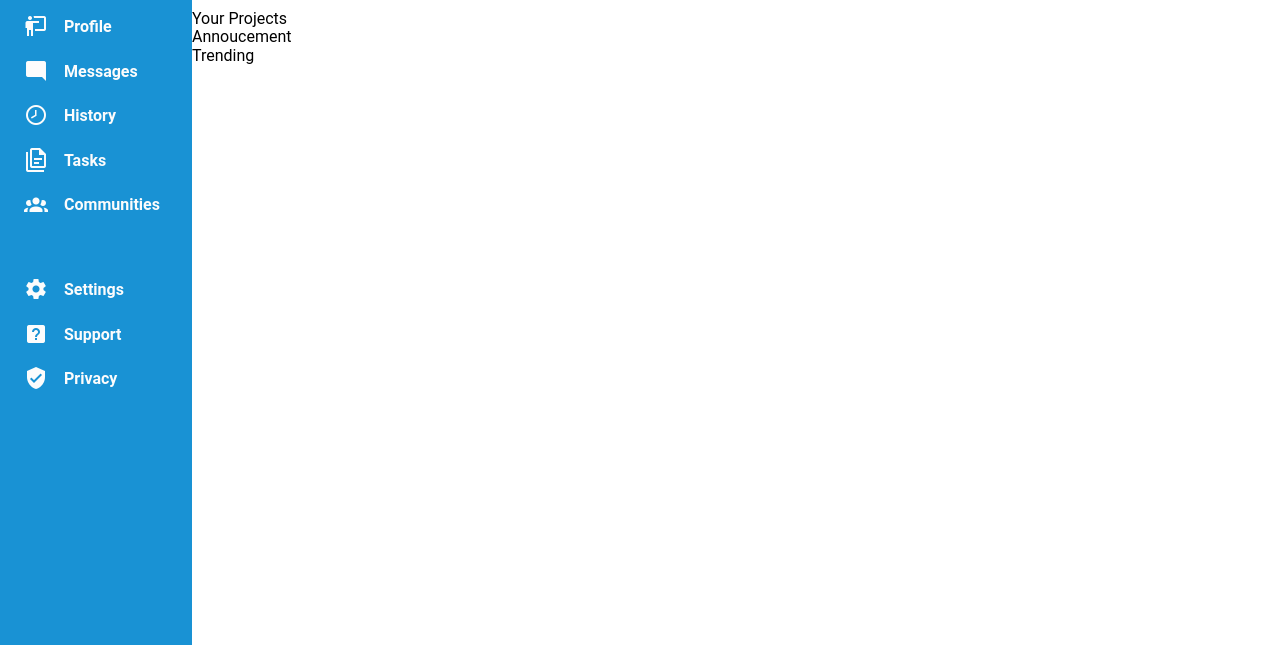
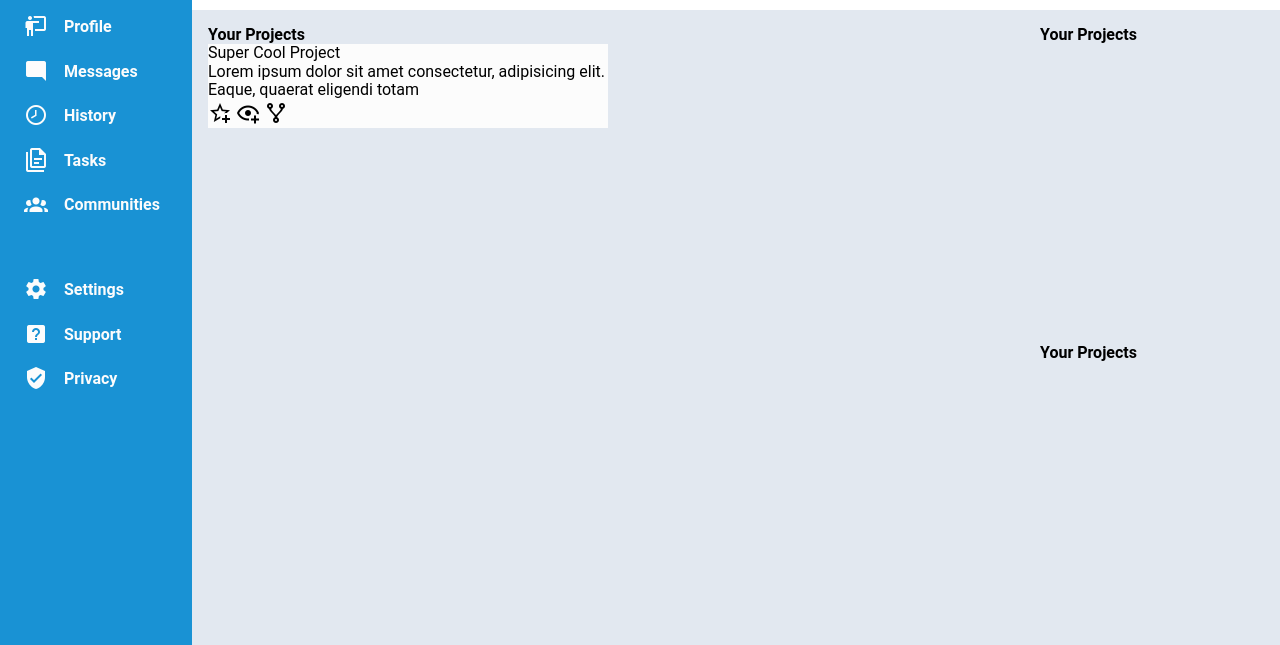
Before and after one commit to iRenanMatthew/Project-Admin-Dashboard, a website: page index.html in a window 1280 px wide. Shown: the part 155-800 px from the top of the page. Drawn offline with Linux system fonts and the light colour scheme.

Commit message:
add - add project layout w/ js

```diff
--- a/common/app.css
+++ b/common/app.css
@@ -119,6 +119,8 @@ body {
   padding: 1em;
   grid-template-columns: 2fr 20vw;
   gap: 1em;
+  filter: drop-shadow(0px -5px 10px #1c1c1c);
+  background-color: #fcfcfc;
 }
 
 .header-top-search {
@@ -194,6 +196,7 @@ body {
   flex-direction: column;
   color: #fcfcfc;
   font-weight: bold;
+  z-index: 2;
 }
 
 .nav-cat,
@@ -217,3 +220,28 @@ body {
   gap: 0.5em;
   padding: 1em 1em 0 0.8em;
 }
+
+.dashboard-container {
+  display: grid;
+  grid-template-columns: 1fr 20vw;
+  background-color: #e2e8f0;
+}
+
+.project,
+.announcement,
+.trending {
+  padding: 1em;
+}
+
+.project {
+  grid-row: 1 / span 2;
+}
+
+.project-card-container {
+  display: grid;
+  grid-template-columns: repeat(auto-fit, calc(100% / 2));
+}
+
+.project-card {
+  background-color: #fcfcfc;
+}
--- /dev/null
+++ b/common/app.js
@@ -0,0 +1,2 @@
+const projectCard = document.querySelector(".project-card");
+const contentProject = document.createElement("div");
--- a/index.html
+++ b/index.html
@@ -93,10 +93,35 @@
         </div>
       </div>
     </aside>
-    <main>
-      <section>Your Projects</section>
-      <section>Annoucement</section>
-      <section>Trending</section>
+    <main class="dashboard-container">
+      <section class="project">
+        <h4>Your Projects</h4>
+
+        <div class="project-card-container">
+          <div class="project-card">
+            <div class="project-title">
+              <p>Super Cool Project</p>
+              <p>
+                Lorem ipsum dolor sit amet consectetur, adipisicing elit. Eaque,
+                quaerat eligendi totam
+              </p>
+            </div>
+            <div class="project-btn">
+              <span class="mdi mdi-star-plus-outline"></span>
+              <span class="mdi mdi-eye-plus-outline"></span>
+              <span class="mdi mdi-source-fork"></span>
+            </div>
+          </div>
+        </div>
+      </section>
+      <section class="announcement">
+        <h4>Your Projects</h4>
+      </section>
+      <section class="trending">
+        <h4>Your Projects</h4>
+      </section>
     </main>
+
+    <script src="common/app.js" defer></script>
   </body>
 </html>
```
